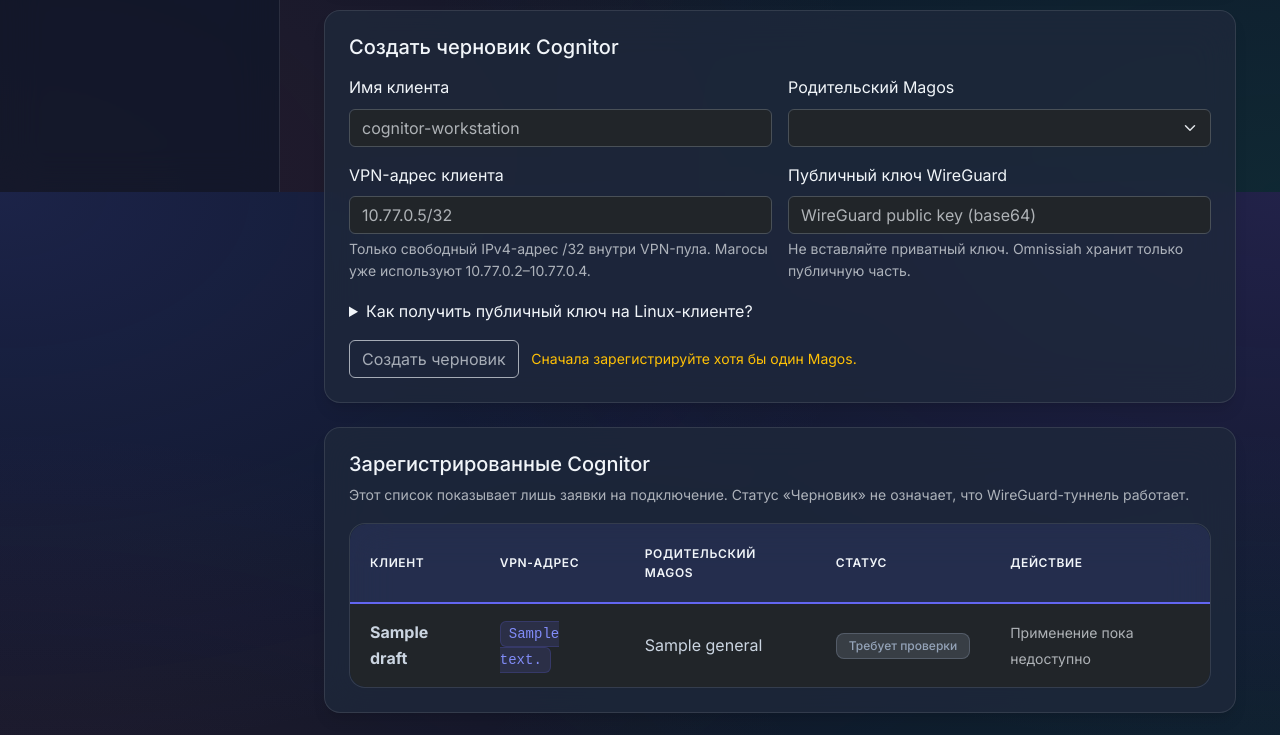
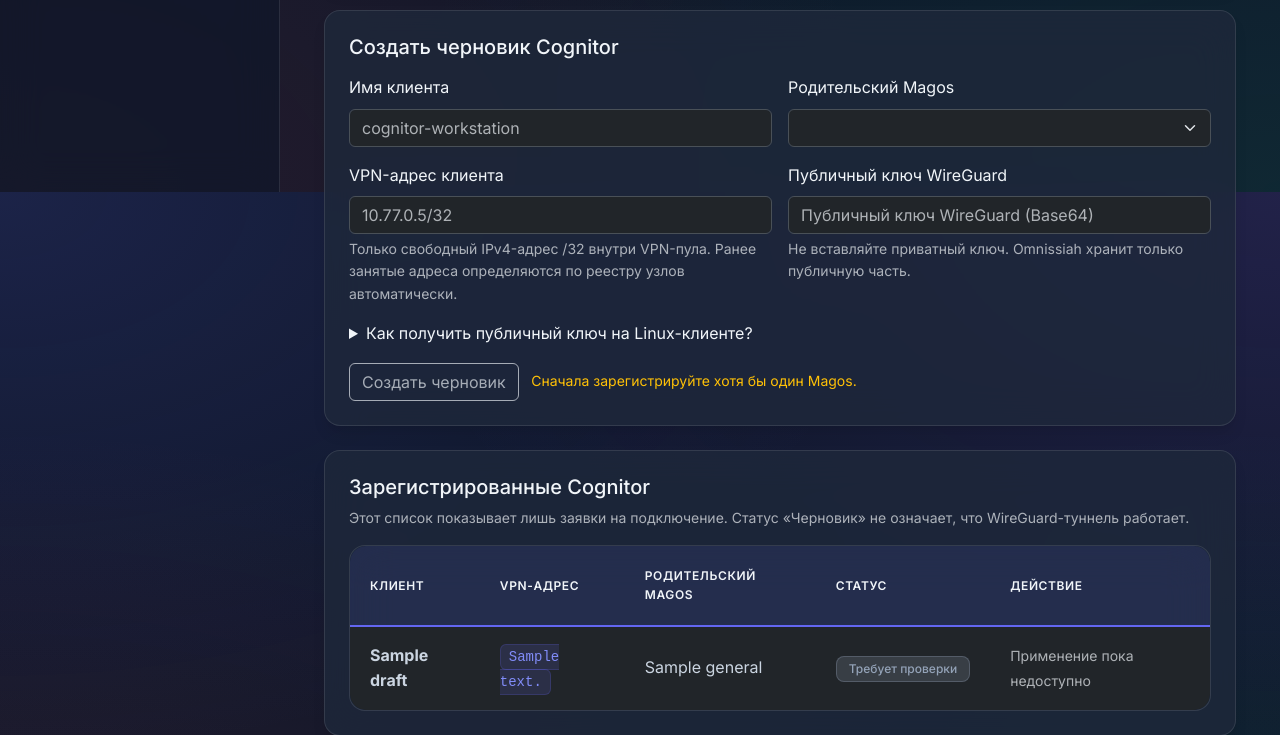
Before and after one commit to kmvkos/Omnissiah-Network, a Flask app: page /vpn/cognitors in a window 1280 px wide. Shown: the part 608-1343 px from the top of the page. Run offline with Flask 3, Linux system fonts and the light colour scheme; a user stored in the database is signed in; tables that the repository leaves empty hold one stand-in row (values such as "Sample post"); data that the repository does not hold is empty; parts of the project's set-up code (start-up, migrations or seed data) failed here and were passed over; some libraries are stand-ins or nearby versions.

Commit message:
cognitor: register client blueprint and link Russian VPN enrollment UI

```diff
--- a/templates/vpn_cognitors.html
+++ b/templates/vpn_cognitors.html
@@ -33,7 +33,7 @@
 
   <div class="premium-card p-4 mb-4">
     <h5 class="mb-3">Создать черновик Cognitor</h5>
-    <form action="{{ url_for('vpn_cognitors') }}" method="post" class="row g-3" autocomplete="off">
+    <form action="{{ url_for('cognitors.vpn_cognitors') }}" method="post" class="row g-3" autocomplete="off">
       {{ form.hidden_tag() }}
       <div class="col-12 col-lg-6">
         {{ form.name.label(class="form-label") }}
@@ -48,12 +48,12 @@
       <div class="col-12 col-lg-6">
         {{ form.vpn_address.label(class="form-label") }}
         {{ form.vpn_address(class="form-control", placeholder="10.77.0.5/32") }}
-        <div class="form-text text-muted">Только свободный IPv4-адрес /32 внутри VPN-пула. Магосы уже используют 10.77.0.2–10.77.0.4.</div>
+        <div class="form-text text-muted">Только свободный IPv4-адрес /32 внутри VPN-пула. Ранее занятые адреса определяются по реестру узлов автоматически.</div>
         {% for error in form.vpn_address.errors %}<div class="text-danger small">{{ error }}</div>{% endfor %}
       </div>
       <div class="col-12 col-lg-6">
         {{ form.public_key.label(class="form-label") }}
-        {{ form.public_key(class="form-control", placeholder="WireGuard public key (base64)", maxlength="44", spellcheck="false", autocapitalize="off") }}
+        {{ form.public_key(class="form-control", placeholder="Публичный ключ WireGuard (Base64)", maxlength="44", spellcheck="false", autocapitalize="off") }}
         <div class="form-text text-muted">Не вставляйте приватный ключ. Omnissiah хранит только публичную часть.</div>
         {% for error in form.public_key.errors %}<div class="text-danger small">{{ error }}</div>{% endfor %}
       </div>
```
